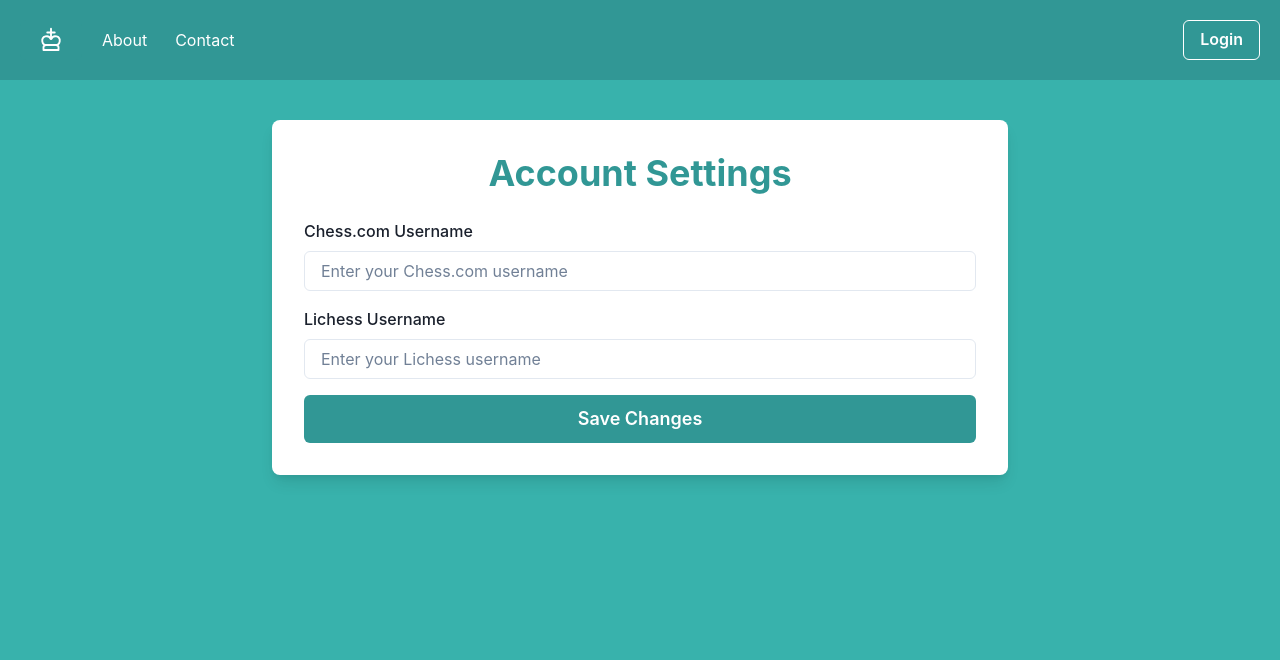
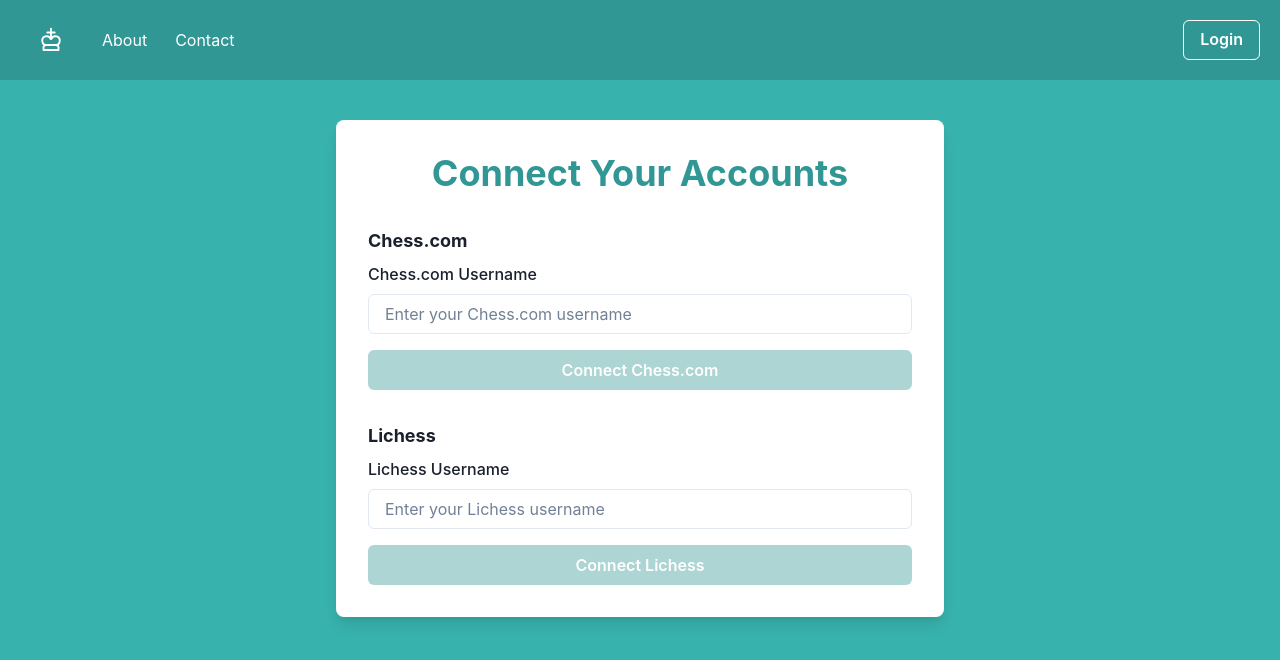
Before and after one commit to htripathi12/chess-nexus, a React (Create React App) app: page /account in a window 1280 px wide. Shown: the top 660 px of the page. Built offline with nearby package versions, Linux system fonts and the light colour scheme.

Commit message:
account.js template finished, starting chesswebapi work

```diff
--- a/src/AuthContext.js
+++ b/src/AuthContext.js
@@ -6,6 +6,8 @@ export const useAuth = () => useContext(AuthContext);
 
 export const AuthProvider = ({ children }) => {
     const [isLoggedIn, setIsLoggedIn] = useState(false);
+    const [lichessUsername, setLichessUsername] = useState('');
+    const [chesscomUsername, setChesscomUsername] = useState('');
 
     const login = (token) => {
         document.cookie = `token=${token}; path=/`;
@@ -18,7 +20,10 @@ export const AuthProvider = ({ children }) => {
     };
 
     return (
-        <AuthContext.Provider value={{ isLoggedIn, login, logout }}>
+        <AuthContext.Provider value={{
+            isLoggedIn, lichessUsername, setLichessUsername,
+            chesscomUsername, setChesscomUsername, login, logout
+        }}>
             {children}
         </AuthContext.Provider>
     );
--- a/src/pages/Account.js
+++ b/src/pages/Account.js
@@ -1,4 +1,4 @@
-import React, { useState } from 'react';
+import React from 'react';
 import {
   Box,
   VStack,
@@ -9,35 +9,52 @@ import {
   Button,
   useToast,
   Container,
+  Text,
 } from '@chakra-ui/react';
 
+import { useAuth } from '../AuthContext';
+
 function Account() {
-  const [chesscomUsername, setChesscomUsername] = useState('');
-  const [lichessUsername, setLichessUsername] = useState('');
+  const { chesscomUsername, setChesscomUsername, lichessUsername, setLichessUsername } = useAuth();
   const toast = useToast();
 
-  const handleSubmit = (e) => {
+  const handleChesscomSubmit = (e) => {
     e.preventDefault();
+    if (chesscomUsername.trim()) {
       console.log('Chess.com username:', chesscomUsername);
-    console.log('Lichess username:', lichessUsername);
-
       toast({
-      title: 'Usernames submitted',
-      description: 'Your usernames have been logged to the console.',
+        title: 'Connected Chess.com username!',
         status: 'success',
         duration: 3000,
         isClosable: true,
       });
+    }
+  };
+
+  const handleLichessSubmit = (e) => {
+    e.preventDefault();
+    if (lichessUsername.trim()) {
+      console.log('Lichess username:', lichessUsername);
+      toast({
+        title: 'Connected Lichess username!',
+        status: 'success',
+        duration: 3000,
+        isClosable: true,
+      });
+    }
   };
 
   return (
-    <Container maxW="container.md" py={10}>
+    <Container maxW="container.sm" py={10}>
       <Box bg="white" p={8} borderRadius="lg" boxShadow="lg">
-        <VStack spacing={6} align="stretch">
+        <VStack spacing={8} align="stretch">
           <Heading as="h1" size="xl" textAlign="center" color="teal.500">
-            Account Settings
+            Connect Your Accounts
           </Heading>
-          <form onSubmit={handleSubmit}>
+
+          <Box>
+            <Text fontSize="lg" fontWeight="bold" mb={2}>Chess.com</Text>
+            <form onSubmit={handleChesscomSubmit}>
               <VStack spacing={4}>
                 <FormControl id="chesscom-username">
                   <FormLabel>Chess.com Username</FormLabel>
@@ -48,6 +65,23 @@ function Account() {
                     placeholder="Enter your Chess.com username"
                   />
                 </FormControl>
+                <Button
+                  type="submit"
+                  colorScheme="teal"
+                  size="md"
+                  width="full"
+                  isDisabled={!chesscomUsername.trim()}
+                >
+                  Connect Chess.com
+                </Button>
+              </VStack>
+            </form>
+          </Box>
+
+          <Box>
+            <Text fontSize="lg" fontWeight="bold" mb={2}>Lichess</Text>
+            <form onSubmit={handleLichessSubmit}>
+              <VStack spacing={4}>
                 <FormControl id="lichess-username">
                   <FormLabel>Lichess Username</FormLabel>
                   <Input
@@ -60,13 +94,15 @@ function Account() {
                 <Button
                   type="submit"
                   colorScheme="teal"
-                size="lg"
+                  size="md"
                   width="full"
+                  isDisabled={!lichessUsername.trim()}
                 >
-                Save Changes
+                  Connect Lichess
                 </Button>
               </VStack>
             </form>
+          </Box>
         </VStack>
       </Box>
     </Container>
--- a/src/sendSignup.js
+++ b/src/sendSignup.js
@@ -38,7 +38,6 @@ router.post('/', (req, res) => {
             if (result.length > 0) {
                 return res.status(400).send('Email already in use');
             } else {
-                // Email does not exist, proceed with insertion
                 db.query('INSERT INTO users (email, password) VALUES (?, ?)', [email, hash], (insertErr, insertResult) => {
                     if (insertErr) {
                         console.error('Error inserting user:', insertErr);
```
Lines whose indentation alone changed are shown as unchanged.
